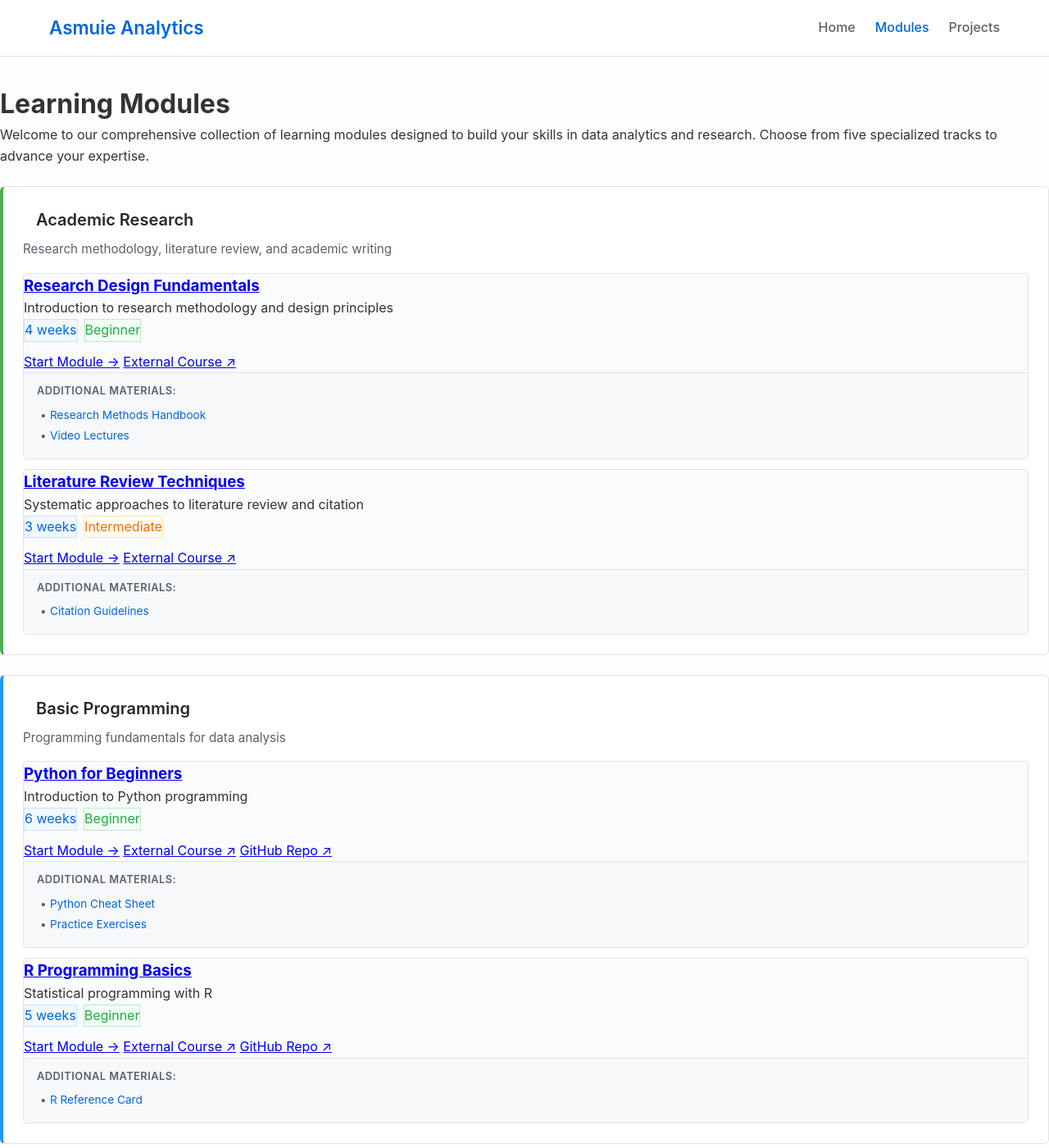
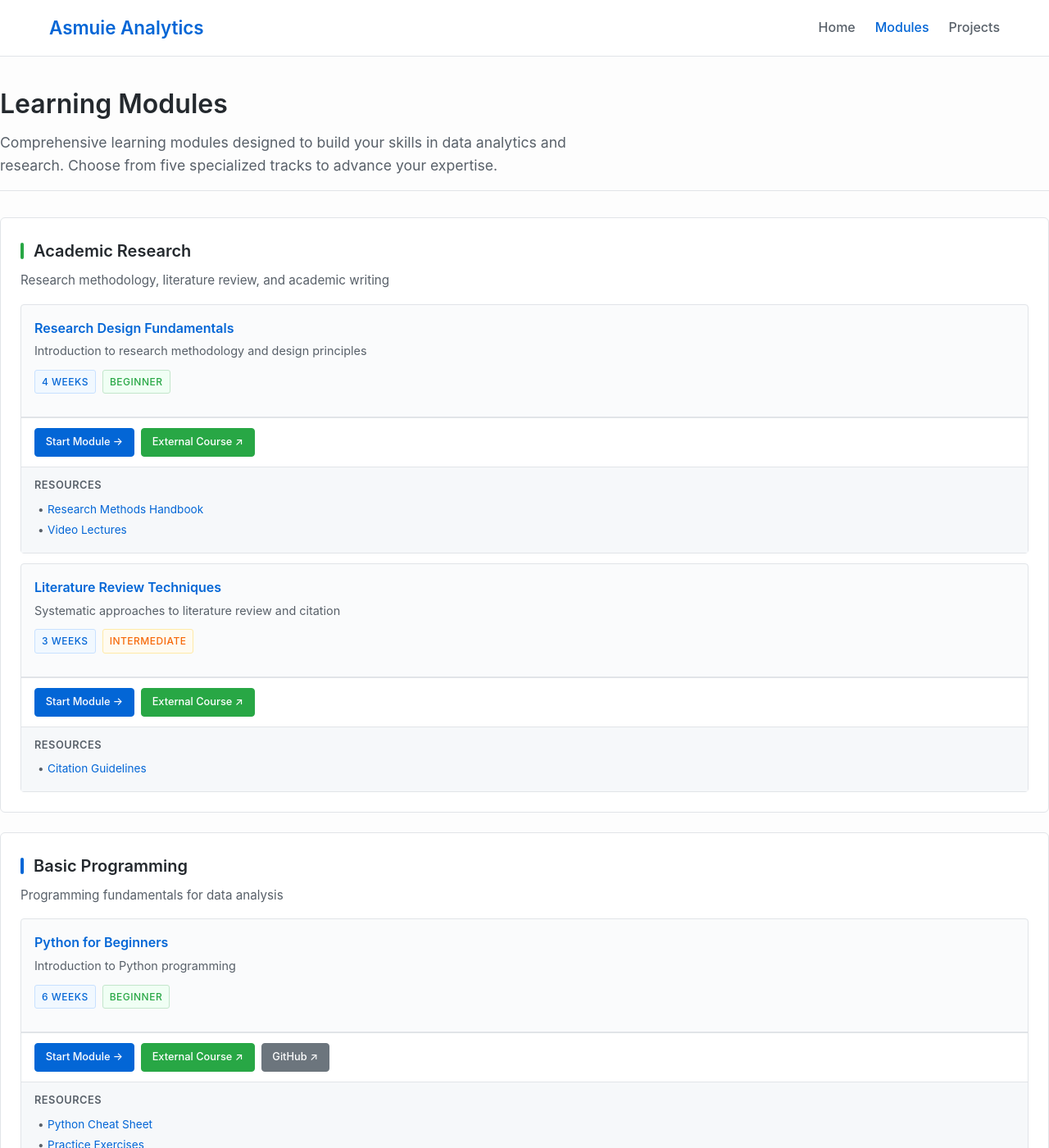
Before and after one commit to asmuie-analytics/modules, a Jekyll site: the page built from index.md, in a window 1280 px wide and 1400 px high. Shown: the whole window at 82% size. Built offline with Jekyll 4.4.1, drawn with Linux system fonts in a browser that asks for light colours; some of the changed text lies outside the part shown.

Commit message:
Update index.md

```diff
--- a/index.md
+++ b/index.md
@@ -3,41 +3,51 @@ layout: default
 title: Learning Modules
 ---
 
-# Learning Modules
-
-Welcome to our comprehensive collection of learning modules designed to build your skills in data analytics and research. Choose from five specialized tracks to advance your expertise.
+<div class="page-header">
+    <h1>Learning Modules</h1>
+    <p>Comprehensive learning modules designed to build your skills in data analytics and research. Choose from five specialized tracks to advance your expertise.</p>
+</div>
 
 <div class="tracks-grid">
 {% for track in site.data.modules.tracks %}
-    <div class="track-card" style="border-left: 4px solid {{ track.color }}">
+    <div class="track-card" data-color="{% case track.name %}{% when 'Academic Research' %}green{% when 'Basic Programming' %}blue{% when 'Data Management' %}orange{% when 'Data Visualization' %}purple{% when 'Statistical Analysis' %}red{% endcase %}">
         <h2>{{ track.name }}</h2>
         <p>{{ track.description }}</p>
 
         <div class="modules-list">
             {% for module in track.modules %}
                 <div class="module-item">
-                    <h3><a href="{{ module.url | default: ('/' | append: track.id | append: '/' | append: module.slug | append: '/') | relative_url }}">{{ module.title }}</a></h3>
-                    <p>{{ module.description }}</p>
-                    <div class="module-meta">
-                        <span class="duration">{{ module.duration }}</span>
-                        <span class="level level-{{ module.level | downcase }}">{{ module.level }}</span>
+                    <div class="module-header">
+                        <h3><a href="{{ module.url | default: ('/' | append: track.id | append: '/' | append: module.slug | append: '/') | relative_url }}">{{ module.title }}</a></h3>
+                        <p>{{ module.description }}</p>
+
+                        <div class="module-meta">
+                            <span class="meta-badge duration">{{ module.duration }}</span>
+                            <span class="meta-badge level-{{ module.level | downcase }}">{{ module.level }}</span>
+                        </div>
                     </div>
 
-                    <div class="module-links">
-                        <a href="{{ module.url | default: ('/' | append: track.id | append: '/' | append: module.slug | append: '/') | relative_url }}" class="module-link module-link-primary">Start Module →</a>
+                    <div class="module-actions">
+                        <a href="{{ module.url | default: ('/' | append: track.id | append: '/' | append: module.slug | append: '/') | relative_url }}" class="module-btn btn-primary">
+                            Start Module →
+                        </a>
 
                         {% if module.external_url %}
-                            <a href="{{ module.external_url }}" target="_blank" class="module-link module-link-external">External Course ↗</a>
+                            <a href="{{ module.external_url }}" target="_blank" class="module-btn btn-success">
+                                External Course ↗
+                            </a>
                         {% endif %}
 
                         {% if module.github_repo %}
-                            <a href="{{ module.github_repo }}" target="_blank" class="module-link module-link-github">GitHub Repo ↗</a>
+                            <a href="{{ module.github_repo }}" target="_blank" class="module-btn btn-secondary">
+                                GitHub ↗
+                            </a>
                         {% endif %}
                     </div>
 
                     {% if module.materials %}
                         <div class="module-materials">
-                            <h4>Additional Materials:</h4>
+                            <h4>Resources</h4>
                             <ul>
                                 {% for material in module.materials %}
                                     <li><a href="{{ material.url }}" target="_blank">{{ material.title }}</a></li>
@@ -52,14 +62,9 @@ Welcome to our comprehensive collection of learning modules designed to build yo
 {% endfor %}
 </div>
 
-## Getting Started
-
-1. **Choose Your Track**: Select the learning track that best fits your current skill level and goals
-2. **Follow the Sequence**: Modules are designed to build upon each other
-3. **Practice Regularly**: Apply what you learn through hands-on exercises
-4. **Join the Community**: Connect with other learners and share your progress
-
 <div class="cta-section">
-    <a href="https://asmuie-analytics.github.io/" class="btn btn-primary">Visit Main Site</a>
-    <a href="https://asmuie-analytics.github.io/projects/" class="btn btn-secondary">View Projects</a>
+    <h2>Ready to Start Learning?</h2>
+    <p>Join our community of learners and advance your data analytics skills</p>
+    <a href="https://asmuie-analytics.github.io/" class="btn">Visit Main Site</a>
+    <a href="https://asmuie-analytics.github.io/projects/" class="btn">View Projects</a>
 </div>
```
